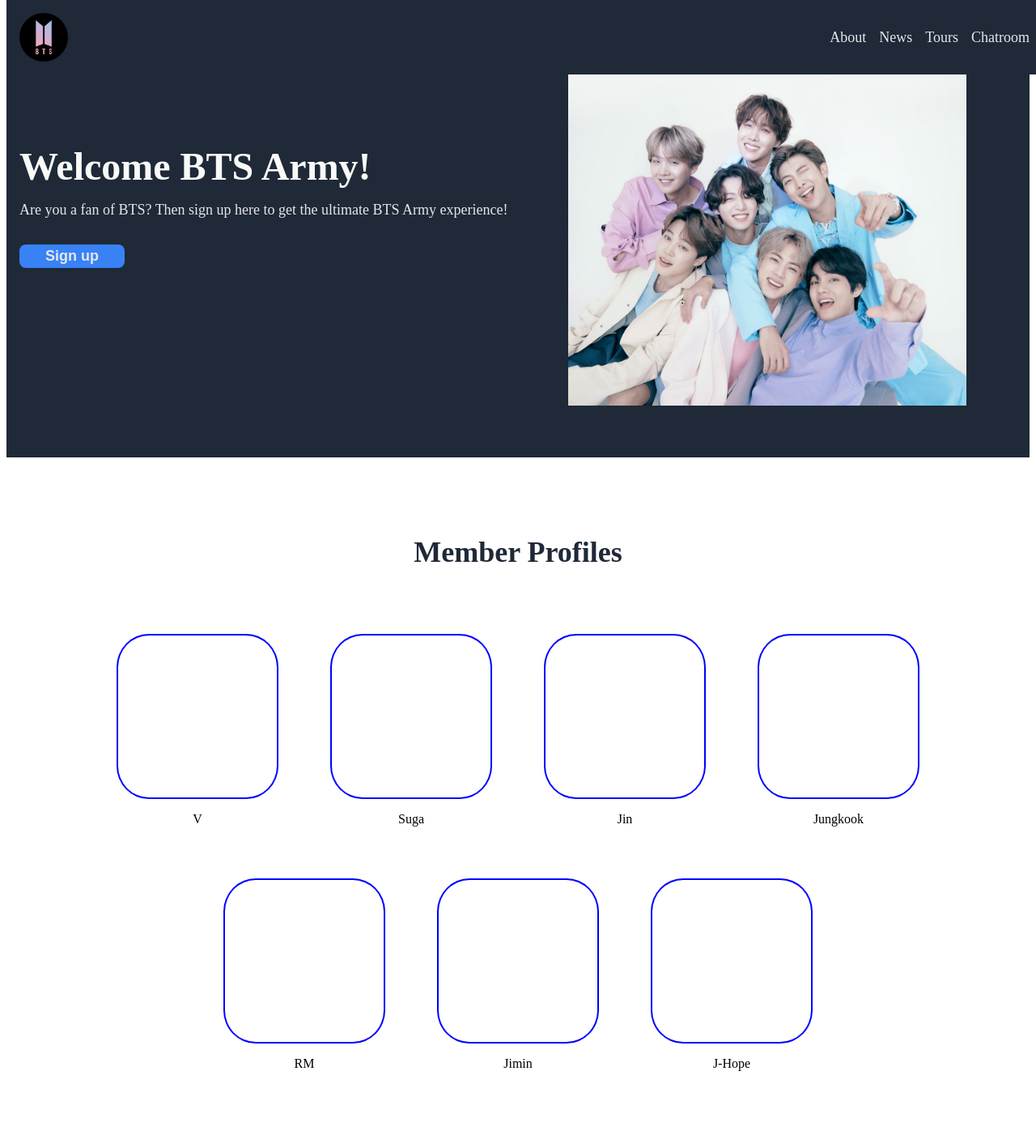
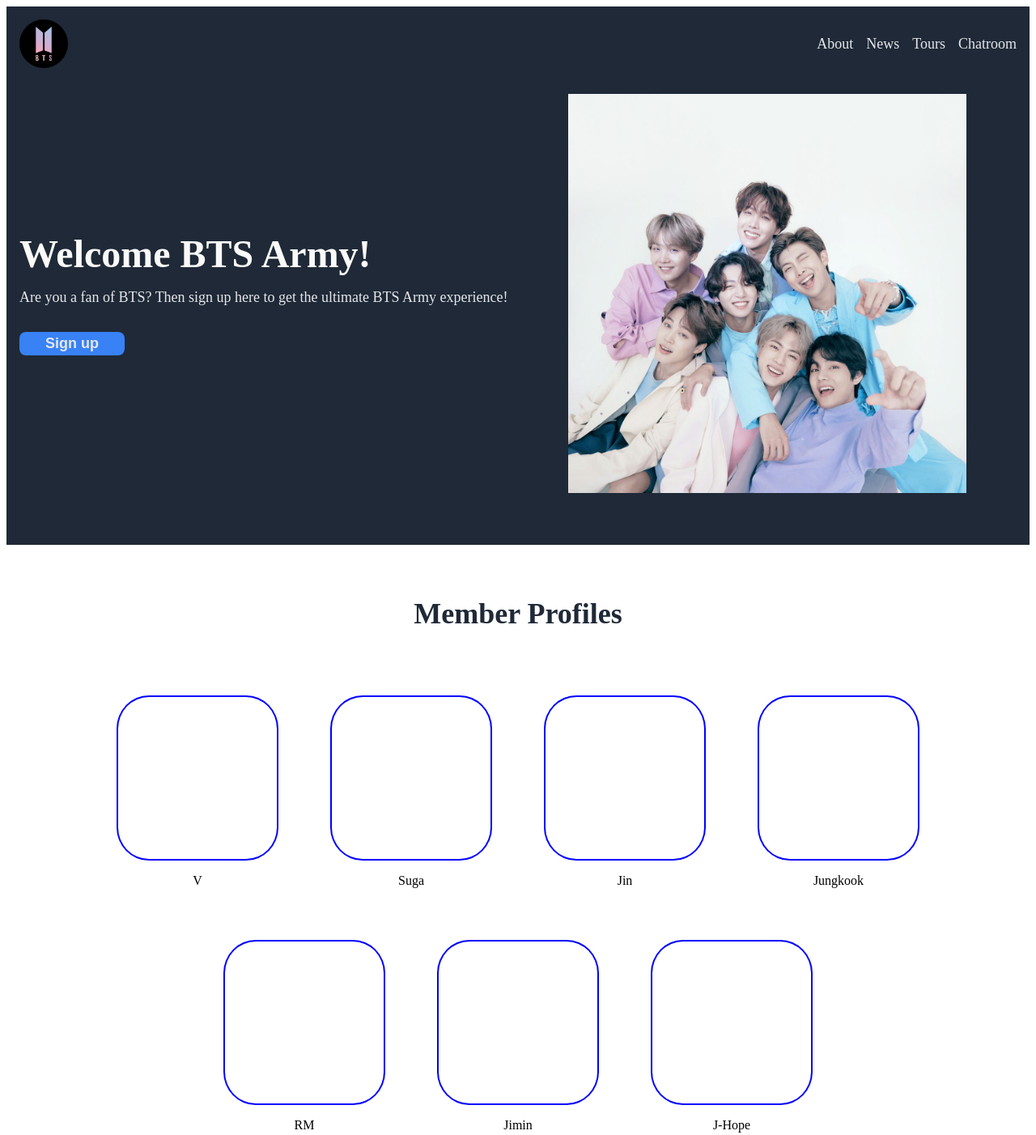
Before and after one commit to ty2huang/odin-landing-page, a plain HTML site: page index.html in a window 1280 px wide. Shown: the top 1402 px of the page at 81% size. Drawn offline with Linux system fonts and the light colour scheme.

Commit message:
avoid overlay between sticky navbar and hero

```diff
--- a/style.css
+++ b/style.css
@@ -2,6 +2,7 @@
     display: flex;
     align-content: center;
     justify-content: center;
+    width: 100%;
 }
 
 .dark-blue {
@@ -18,9 +19,8 @@
 }
 
 .navbar {
-    position: fixed;
+    position: sticky;
     top: 0;
-    width: 100%;
 }
 
 .navbar > .container {
@@ -66,7 +66,6 @@
 }
 
 .first > .container {
-    padding: 0px 16px;
     padding-bottom: 64px;
 }
 
@@ -110,7 +109,7 @@ button {
     display: flex;
     flex-direction: column;
     align-items: center;
-    padding: 64px 16px;
+    padding: 32px 0px;
 }
 
 .subheader {
```
